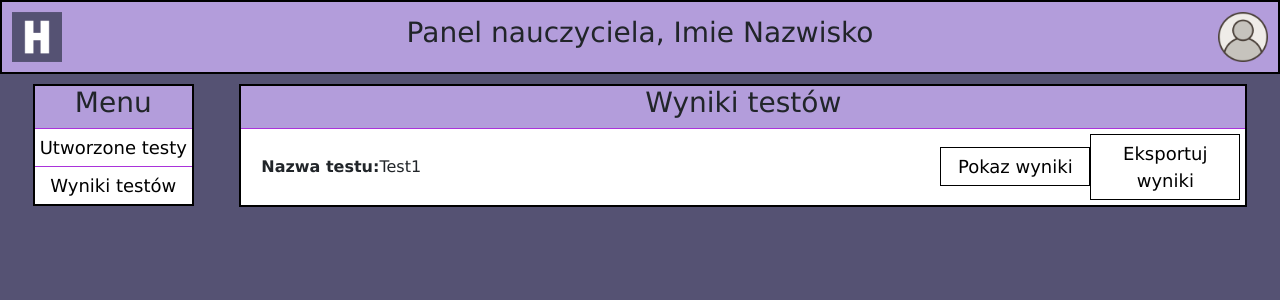
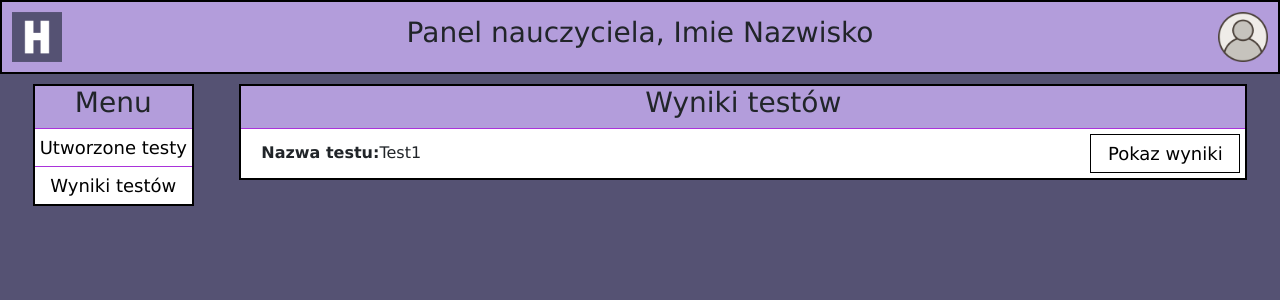
Before and after one commit to qushishu/szybki-test, a React (Create React App) app in the folder my-app/: page /teacher-panel/1 in a window 1280 px wide. Both pictures are taken after a click on the button "Wyniki testów". Shown: the top 300 px of the page. Built offline with nearby package versions, Linux system fonts and the light colour scheme; no server answers.

Commit message:
remove export testResults

```diff
--- a/my-app/src/components/TeacherPanel/TestsResults.tsx
+++ b/my-app/src/components/TeacherPanel/TestsResults.tsx
@@ -29,7 +29,7 @@ const TestsResults:React.FC<TeacherPanelData> = (tpData) => {
                 </div>
                 <div className='flexRow'>
                     <button style={{width:"150px"}} onClick={() => showResults(test)}>Pokaz wyniki</button>
-                    <button style={{width:"150px"}} onClick={() => exportResults(test)}>Eksportuj wyniki</button>
+                    {/* <button style={{width:"150px"}} onClick={() => exportResults(test)}>Eksportuj wyniki</button> */}
                 </div>
             </div>
             ))
```
